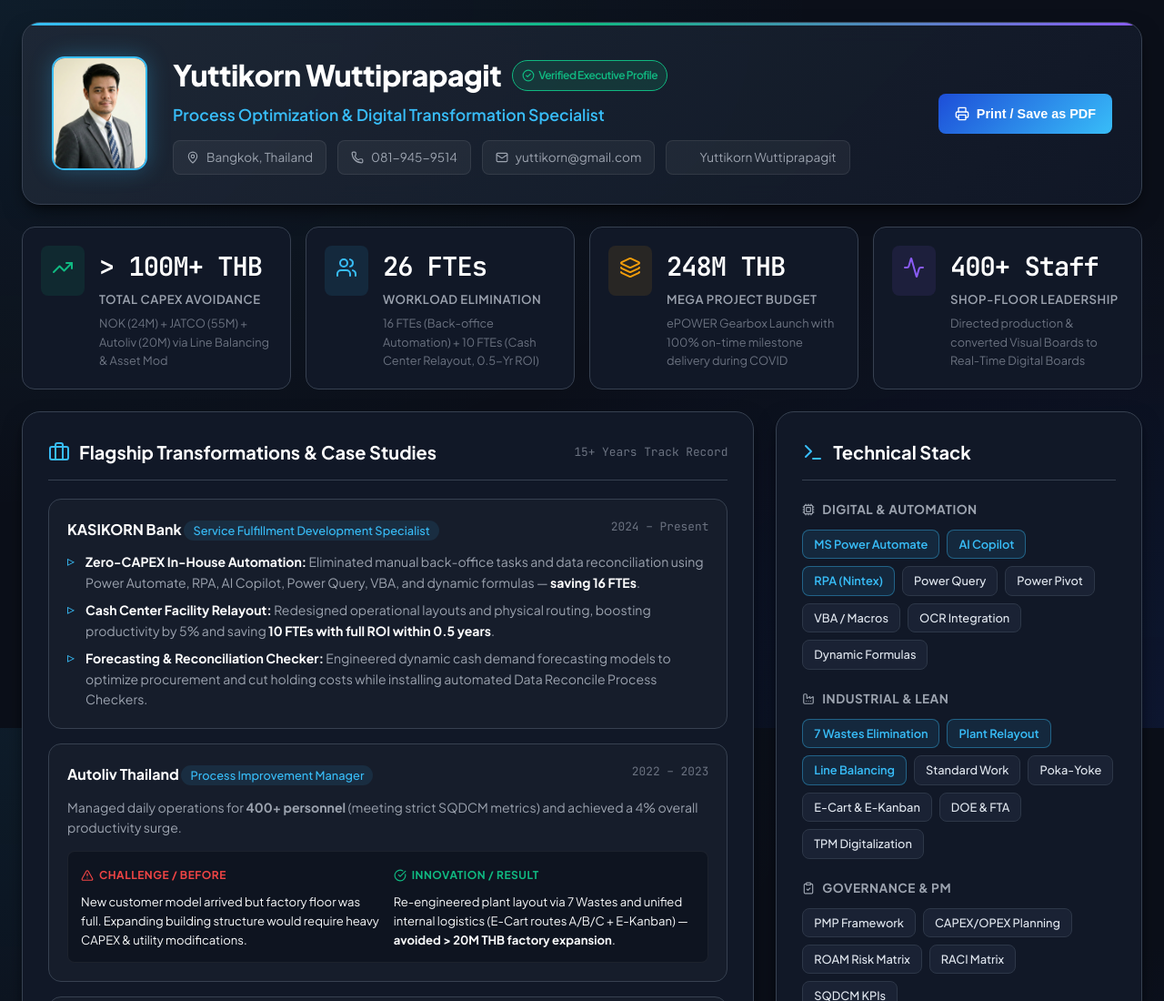
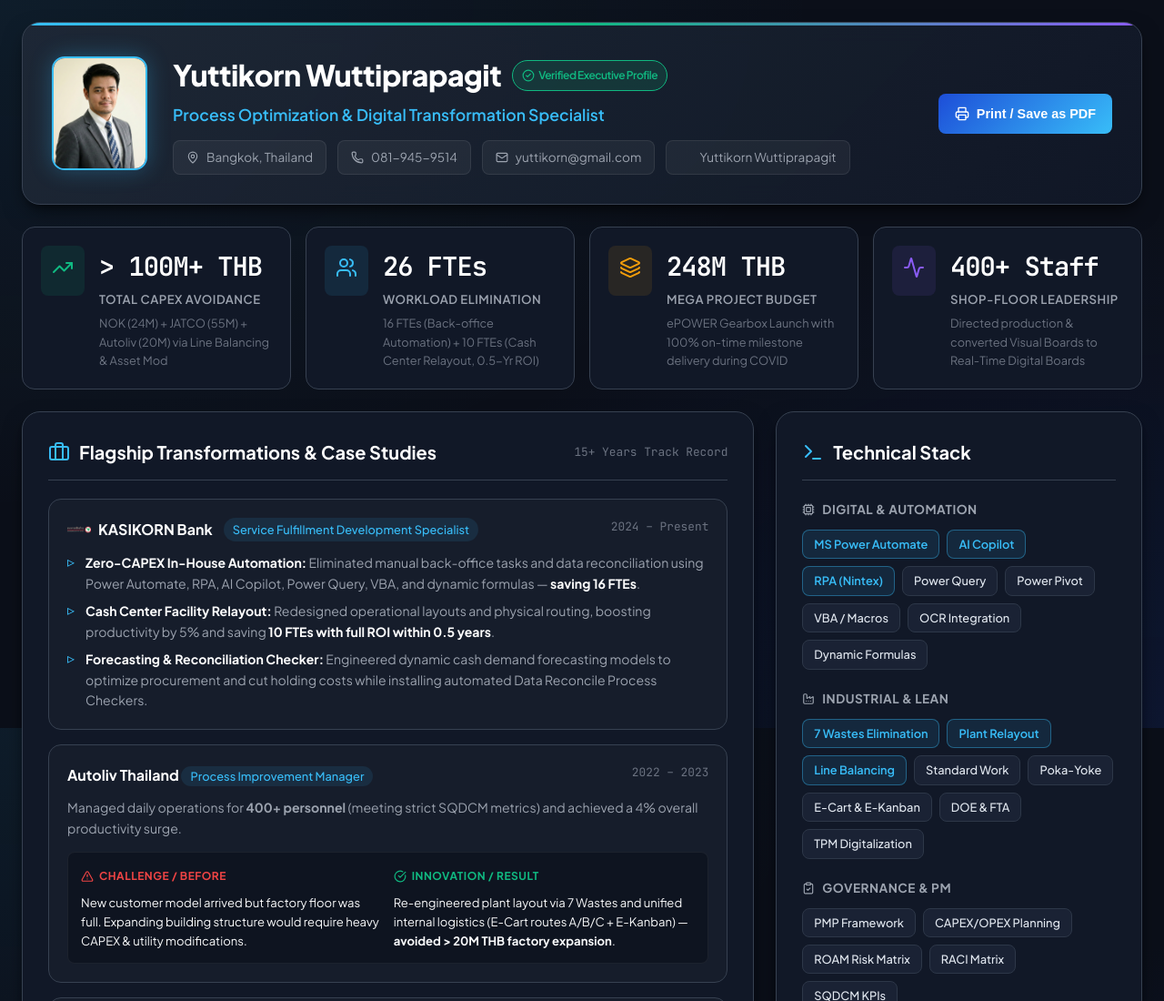
Before and after one commit to gdhsatanic/Yuttikorn-Resume, a plain HTML site: page index.html in a window 1280 px wide. Shown: the top 1100 px of the page at 91% size. Drawn offline with nearby package versions, Linux system fonts and the light colour scheme.

```diff
--- a/index.html
+++ b/index.html
@@ -604,12 +604,19 @@
      <!-- KBank -->
 <article class="case-card">
   <div class="case-header">
-            <div>
+    <div style="display: flex; align-items: center; gap: 12px; flex-wrap: wrap;">
+
+      <!-- โลโก้บริษัท KBank -->
+      <div class="company-brand" style="display: inline-flex; align-items: center; gap: 8px;">
+        <img src="logo-kbank.png" alt="KASIKORN Bank Logo" style="width: 26px; height: 26px; object-fit: contain; border-radius: 4px; vertical-align: middle;">
         <span class="company-tag">KASIKORN Bank</span>
+      </div>
+
       <span class="role-badge">Service Fulfillment Development Specialist</span>
     </div>
     <span class="timeline-date">2024 – Present</span>
   </div>
+
   <ul class="bullet-list">
     <li><b>Zero-CAPEX In-House Automation:</b> Eliminated manual back-office tasks and data reconciliation using Power Automate, RPA, AI Copilot, Power Query, VBA, and dynamic formulas — <b>saving 16 FTEs</b>.</li>
     <li><b>Cash Center Facility Relayout:</b> Redesigned operational layouts and physical routing, boosting productivity by 5% and saving <b>10 FTEs with full ROI within 0.5 years</b>.</li>
```
Lines whose indentation alone changed are shown as unchanged.
